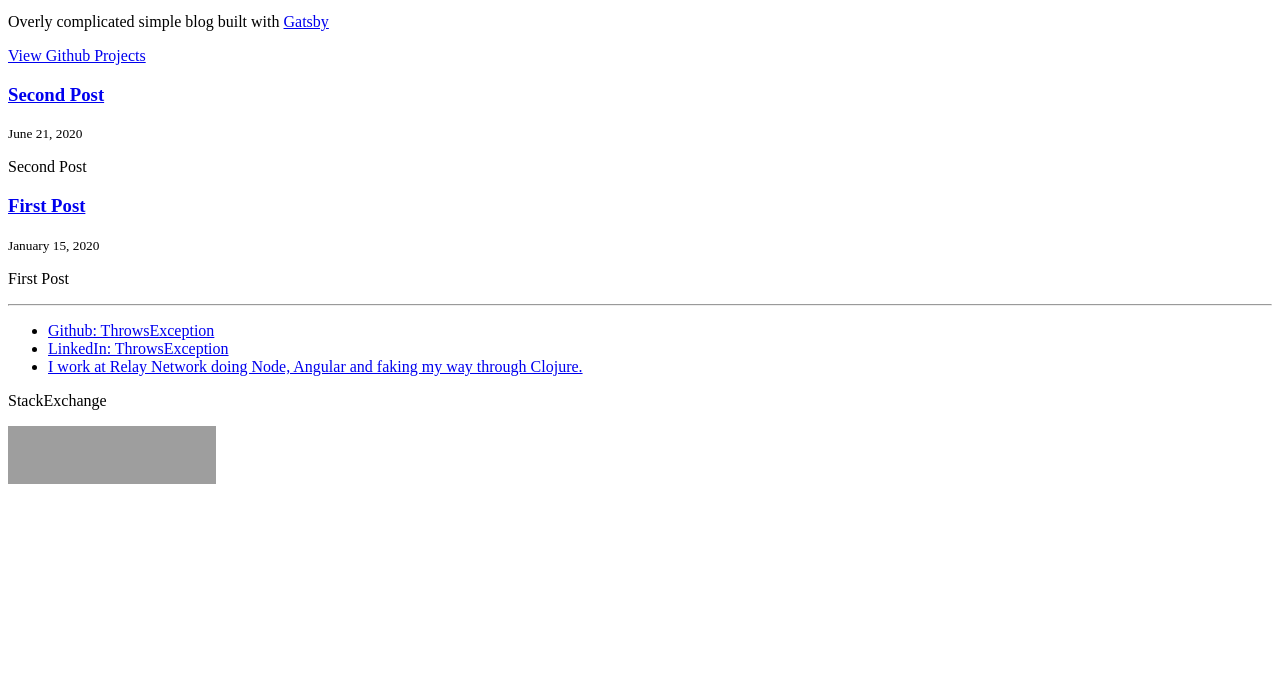
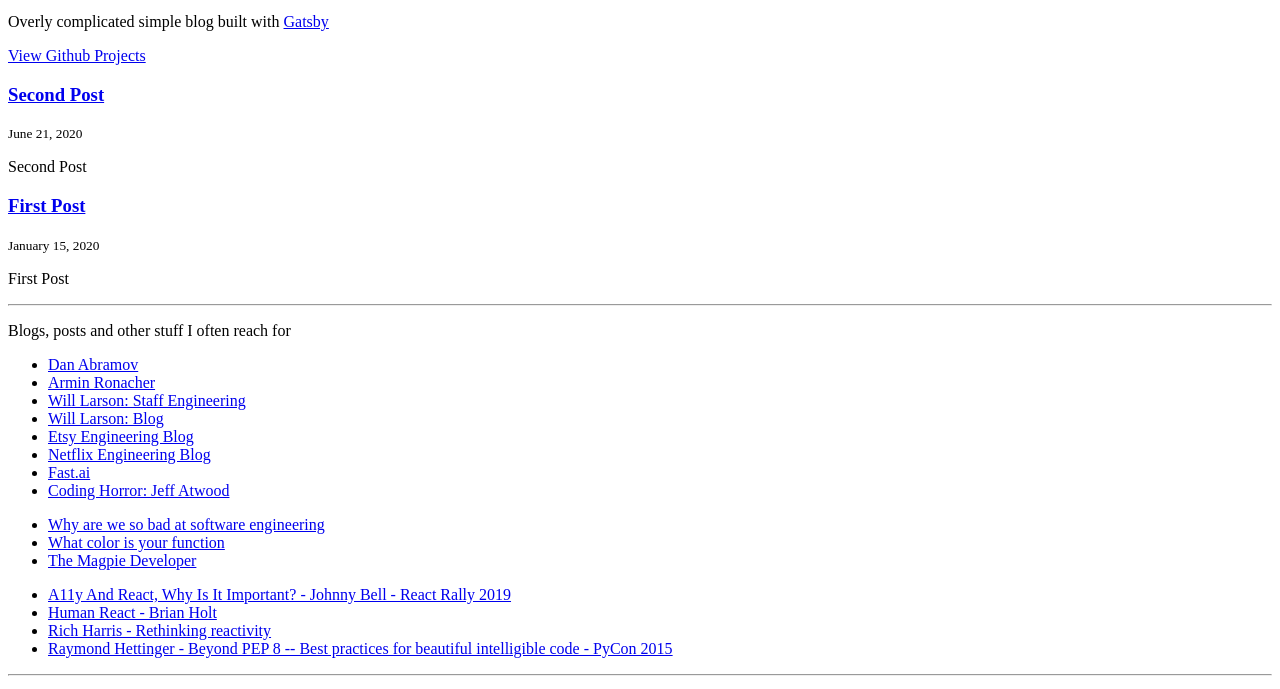
Before and after one commit to ThrowsException/personal-website, a Gatsby site: page / in a window 1280 px wide. Shown: the part 101-790 px from the top of the page. Built offline with nearby package versions, Linux system fonts and the light colour scheme; Gatsby itself is replaced by a stand-in of ours; grey boxes are pictures that could not be loaded.

Commit message:
updated list

```diff
--- a/src/pages/index.tsx
+++ b/src/pages/index.tsx
@@ -37,6 +37,81 @@ export default ({ data }) => {
           </article>
         );
       })}
+      <hr />
+      <p>Blogs, posts and other stuff I often reach for</p>
+      <ul>
+        <li>
+          <a href="https://overreacted.io/">Dan Abramov</a>
+        </li>
+        <li>
+          <a href="https://lucumr.pocoo.org/about/">Armin Ronacher</a>
+        </li>
+        <li>
+          <a href="https://staffeng.com/stories/">
+            Will Larson: Staff Engineering
+          </a>
+        </li>
+        <li>
+          <a href="https://lethain.com/">Will Larson: Blog</a>
+        </li>
+        <li>
+          <a href="https://codeascraft.com/">Etsy Engineering Blog</a>
+        </li>
+        <li>
+          <a href="https://netflixtechblog.com/">Netflix Engineering Blog</a>
+        </li>
+        <li>
+          <a href="https://www.fast.ai/">Fast.ai</a>
+        </li>
+        <li>
+          <a href="https://blog.codinghorror.com/">
+            Coding Horror: Jeff Atwood
+          </a>
+        </li>
+      </ul>
+      <ul>
+        <li>
+          <a href="https://www.bitlog.com/2020/02/12/why-are-we-so-bad-at-software-engineering/">
+            Why are we so bad at software engineering
+          </a>
+        </li>
+        <li>
+          <a href="https://journal.stuffwithstuff.com/2015/02/01/what-color-is-your-function/">
+            What color is your function
+          </a>
+        </li>
+        <li>
+          <a href="https://blog.codinghorror.com/the-magpie-developer/">
+            The Magpie Developer
+          </a>
+        </li>
+      </ul>
+      <ul>
+        <li>
+          <a href="https://www.youtube.com/watch?v=_756Hsawbv4">
+            A11y And React, Why Is It Important? - Johnny Bell - React Rally
+            2019
+          </a>
+        </li>
+        <li>
+          <a href="https://www.youtube.com/watch?v=sZPxFKRTW94">
+            Human React - Brian Holt
+          </a>
+        </li>
+        <li>
+          <a href="https://www.youtube.com/watch?v=AdNJ3fydeao">
+            Rich Harris - Rethinking reactivity
+          </a>
+        </li>
+        <li>
+          <a href="https://www.youtube.com/watch?v=wf-BqAjZb8M">
+            Raymond Hettinger - Beyond PEP 8 -- Best practices for beautiful
+            intelligible code - PyCon 2015
+          </a>
+        </li>
+      </ul>
+      <hr />
+      <p>Reading List</p>
       <hr />
       <ul>
         <li>
```
